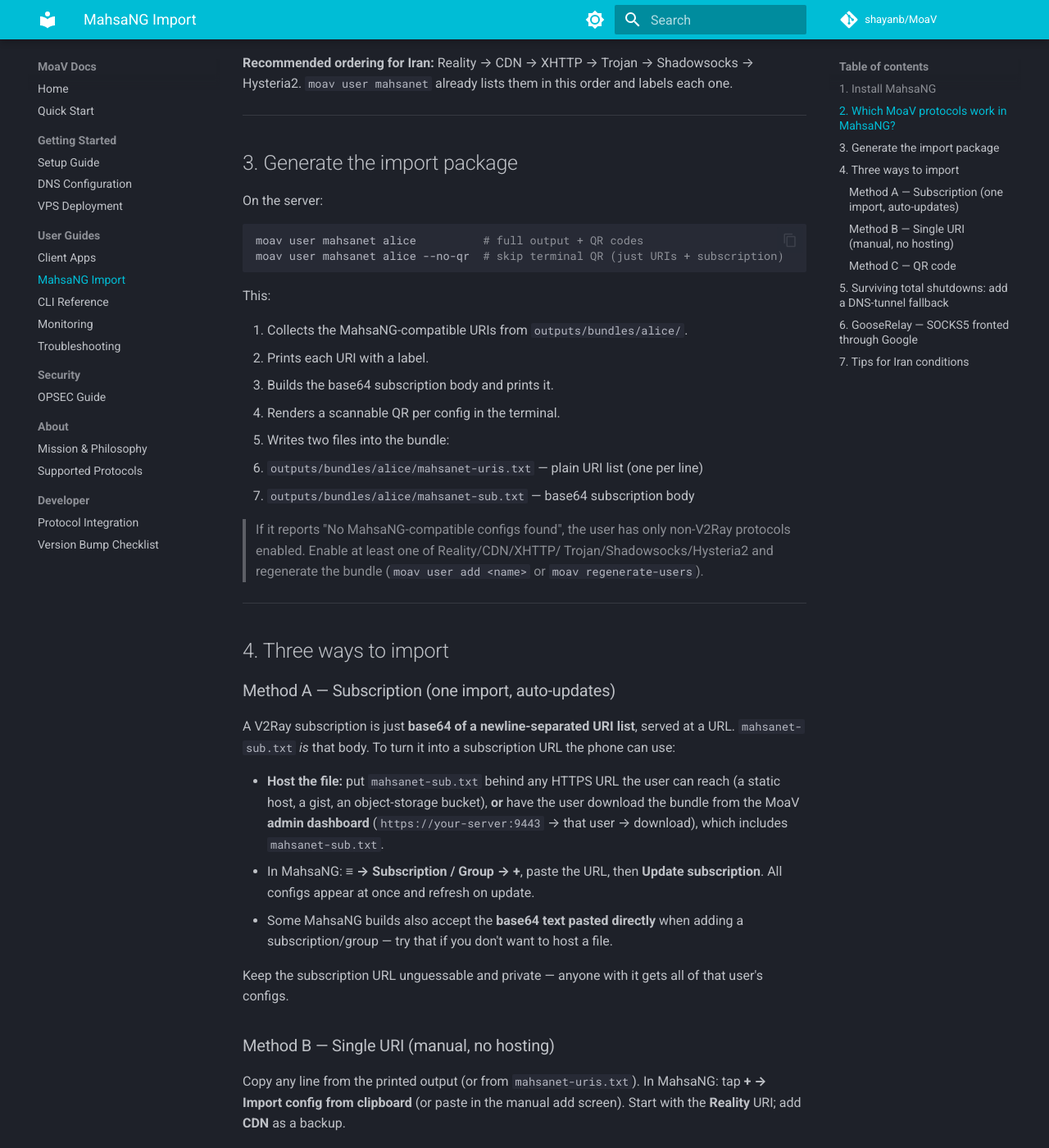
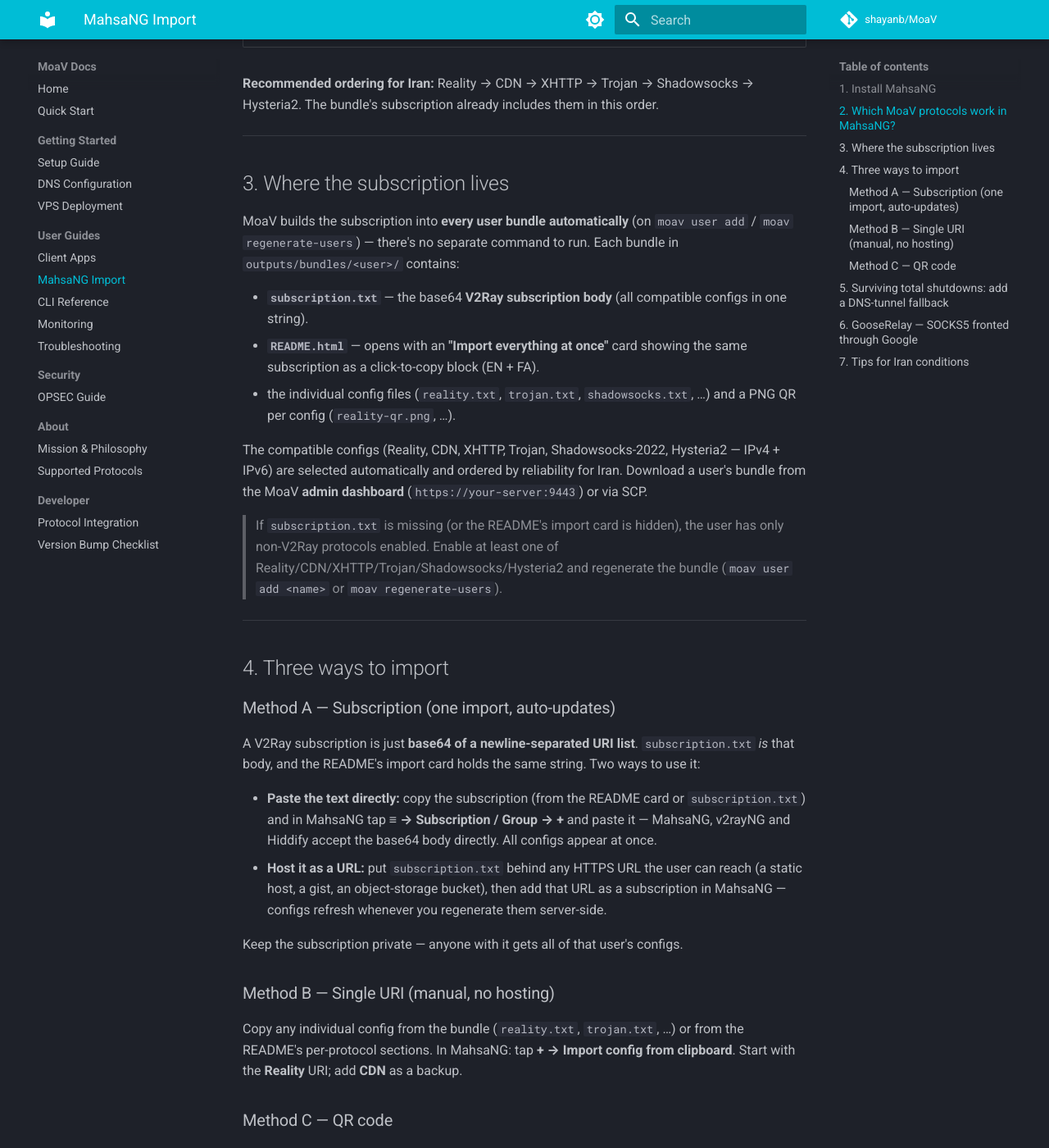
Before and after one commit to MotherofallVPNs/moav-site, an MkDocs documentation site: the page built from docs/mahsanet.md, in a window 1280 px wide and 1400 px high, scrolled down 1578 px. Shown: the whole window at 82% size. Built offline with MkDocs 1.6.1 and Material for MkDocs 9.7.7, drawn with Linux system fonts in a browser that asks for light colours; comment, search, counter and statistics services are not loaded; some of the changed text lies outside the part shown.

Commit message:
refactor: complete 'moav user mahsanet' removal (code + docs)
Follow-up to 60dae42 (which only captured the script deletion): the actual
removal of the command dispatch + help, the generator comment rewording, and
the doc updates (README, CLI.md, mahsanet.md, CHANGELOG) pointing at the bundled
subscription instead of the removed command.

Co-Authored-By: Claude Opus 4.7 (1M context) <noreply@anthropic.com>

````diff
--- a/docs/mahsanet.md
+++ b/docs/mahsanet.md
@@ -7,9 +7,10 @@ client-side circumvention (Fragment, fake-SNI, rotating configs). MoaV already
 generates everything MahsaNG needs — this guide shows the fastest way to get a
 user connected.
 
-> **TL;DR:** `moav user mahsanet <username>` prints a base64 **subscription**,
-> the individual **URIs**, and a **QR code** per config, and saves
-> `mahsanet-sub.txt` / `mahsanet-uris.txt` into the user's bundle.
+> **TL;DR:** every user bundle already contains a base64 **V2Ray subscription**
+> — in `subscription.txt` and as a click-to-copy block at the top of the
+> bundle's `README.html`. Paste it once into MahsaNG to import all proxy
+> protocols. (No separate command — it's generated with the bundle.)
 
 ---
 
@@ -30,9 +31,9 @@ Distribute the APK and configs over a channel the user can already reach
 
 ## 2. Which MoaV protocols work in MahsaNG?
 
-MahsaNG imports **standard V2Ray URIs**. MoaV's `moav user mahsanet` command
-automatically selects only the compatible ones and orders them by how well
-they survive Iran's censorship:
+MahsaNG imports **standard V2Ray URIs**. MoaV's bundle generator automatically
+includes only the compatible ones in the subscription, ordered by how well they
+survive Iran's censorship:
 
 | MoaV protocol | URI scheme | MahsaNG | Notes for Iran |
 |---|---|---|---|
@@ -49,33 +50,32 @@ they survive Iran's censorship:
 | Telegram MTProxy | `tg://proxy` | ❌ | Import directly into the Telegram app, not MahsaNG. |
 
 **Recommended ordering for Iran:** Reality → CDN → XHTTP → Trojan →
-Shadowsocks → Hysteria2. `moav user mahsanet` already lists them in this order
-and labels each one.
+Shadowsocks → Hysteria2. The bundle's subscription already includes them in
+this order.
 
 ---
 
-## 3. Generate the import package
+## 3. Where the subscription lives
 
-On the server:
+MoaV builds the subscription into **every user bundle automatically** (on
+`moav user add` / `moav regenerate-users`) — there's no separate command to run.
+Each bundle in `outputs/bundles/<user>/` contains:
 
-```bash
-moav user mahsanet alice          # full output + QR codes
-moav user mahsanet alice --no-qr  # skip terminal QR (just URIs + subscription)
-```
+- **`subscription.txt`** — the base64 **V2Ray subscription body** (all
+  compatible configs in one string).
+- **`README.html`** — opens with an **"Import everything at once"** card showing
+  the same subscription as a click-to-copy block (EN + FA).
+- the individual config files (`reality.txt`, `trojan.txt`, `shadowsocks.txt`,
+  …) and a PNG QR per config (`reality-qr.png`, …).
 
-This:
+The compatible configs (Reality, CDN, XHTTP, Trojan, Shadowsocks-2022,
+Hysteria2 — IPv4 + IPv6) are selected automatically and ordered by reliability
+for Iran. Download a user's bundle from the MoaV **admin dashboard**
+(`https://your-server:9443`) or via SCP.
 
-1. Collects the MahsaNG-compatible URIs from `outputs/bundles/alice/`.
-2. Prints each URI with a label.
-3. Builds the base64 subscription body and prints it.
-4. Renders a scannable QR per config in the terminal.
-5. Writes two files into the bundle:
-   - `outputs/bundles/alice/mahsanet-uris.txt` — plain URI list (one per line)
-   - `outputs/bundles/alice/mahsanet-sub.txt` — base64 subscription body
-
-> If it reports "No MahsaNG-compatible configs found", the user has only
-> non-V2Ray protocols enabled. Enable at least one of Reality/CDN/XHTTP/
-> Trojan/Shadowsocks/Hysteria2 and regenerate the bundle
+> If `subscription.txt` is missing (or the README's import card is hidden), the
+> user has only non-V2Ray protocols enabled. Enable at least one of
+> Reality/CDN/XHTTP/Trojan/Shadowsocks/Hysteria2 and regenerate the bundle
 > (`moav user add <name>` or `moav regenerate-users`).
 
 ---
@@ -84,35 +84,32 @@ This:
 
 ### Method A — Subscription (one import, auto-updates)
 
-A V2Ray subscription is just **base64 of a newline-separated URI list**, served
-at a URL. `mahsanet-sub.txt` *is* that body. To turn it into a subscription
-URL the phone can use:
+A V2Ray subscription is just **base64 of a newline-separated URI list**.
+`subscription.txt` *is* that body, and the README's import card holds the same
+string. Two ways to use it:
 
-- **Host the file:** put `mahsanet-sub.txt` behind any HTTPS URL the user can
-  reach (a static host, a gist, an object-storage bucket), **or** have the user
-  download the bundle from the MoaV **admin dashboard**
-  (`https://your-server:9443` → that user → download), which includes
-  `mahsanet-sub.txt`.
-- In MahsaNG: **≡ → Subscription / Group → +**, paste the URL, then
-  **Update subscription**. All configs appear at once and refresh on update.
-- Some MahsaNG builds also accept the **base64 text pasted directly** when
-  adding a subscription/group — try that if you don't want to host a file.
+- **Paste the text directly:** copy the subscription (from the README card or
+  `subscription.txt`) and in MahsaNG tap **≡ → Subscription / Group → +** and
+  paste it — MahsaNG, v2rayNG and Hiddify accept the base64 body directly. All
+  configs appear at once.
+- **Host it as a URL:** put `subscription.txt` behind any HTTPS URL the user can
+  reach (a static host, a gist, an object-storage bucket), then add that URL as
+  a subscription in MahsaNG — configs refresh whenever you regenerate them
+  server-side.
 
-Keep the subscription URL unguessable and private — anyone with it gets all
-of that user's configs.
+Keep the subscription private — anyone with it gets all of that user's configs.
 
 ### Method B — Single URI (manual, no hosting)
 
-Copy any line from the printed output (or from `mahsanet-uris.txt`). In
-MahsaNG: tap **+ → Import config from clipboard** (or paste in the manual add
-screen). Start with the **Reality** URI; add **CDN** as a backup.
+Copy any individual config from the bundle (`reality.txt`, `trojan.txt`, …) or
+from the README's per-protocol sections. In MahsaNG: tap **+ → Import config
+from clipboard**. Start with the **Reality** URI; add **CDN** as a backup.
 
 ### Method C — QR code
 
-`moav user mahsanet` prints a QR per config in the terminal; PNG versions are
-also in `outputs/bundles/<user>/*-qr.png` (e.g. `reality-qr.png`). In MahsaNG:
-**+ → Scan QR code**. Best for handing a config to someone in person without
-sending text.
+Each config has a PNG QR in the bundle (`outputs/bundles/<user>/*-qr.png`, e.g.
+`reality-qr.png`), also shown in the README. In MahsaNG: **+ → Scan QR code**.
+Best for handing a config to someone in person without sending text.
 
 ---
 
````
Also changed, not shown: docs/CLI.md (+11 -21 lines).
